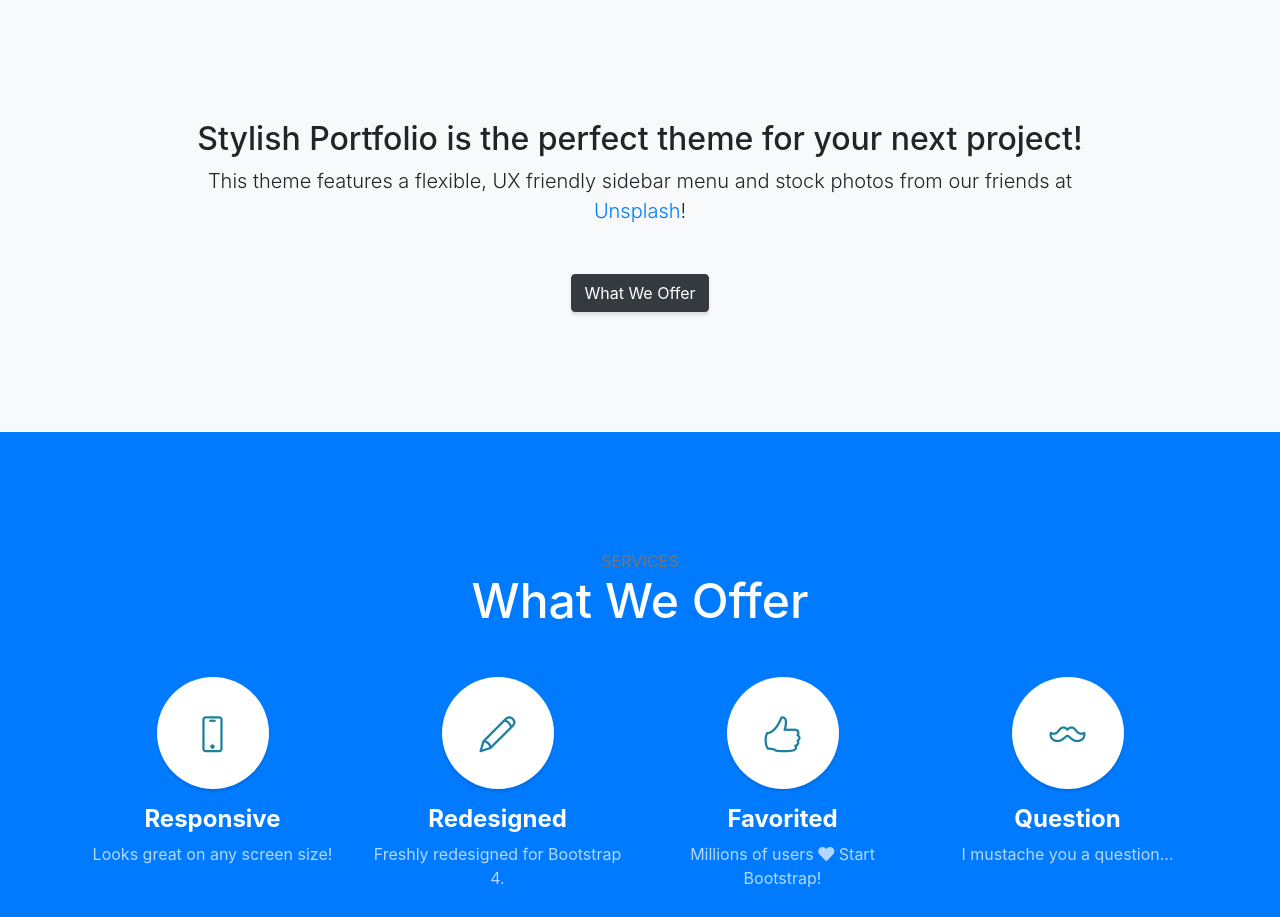
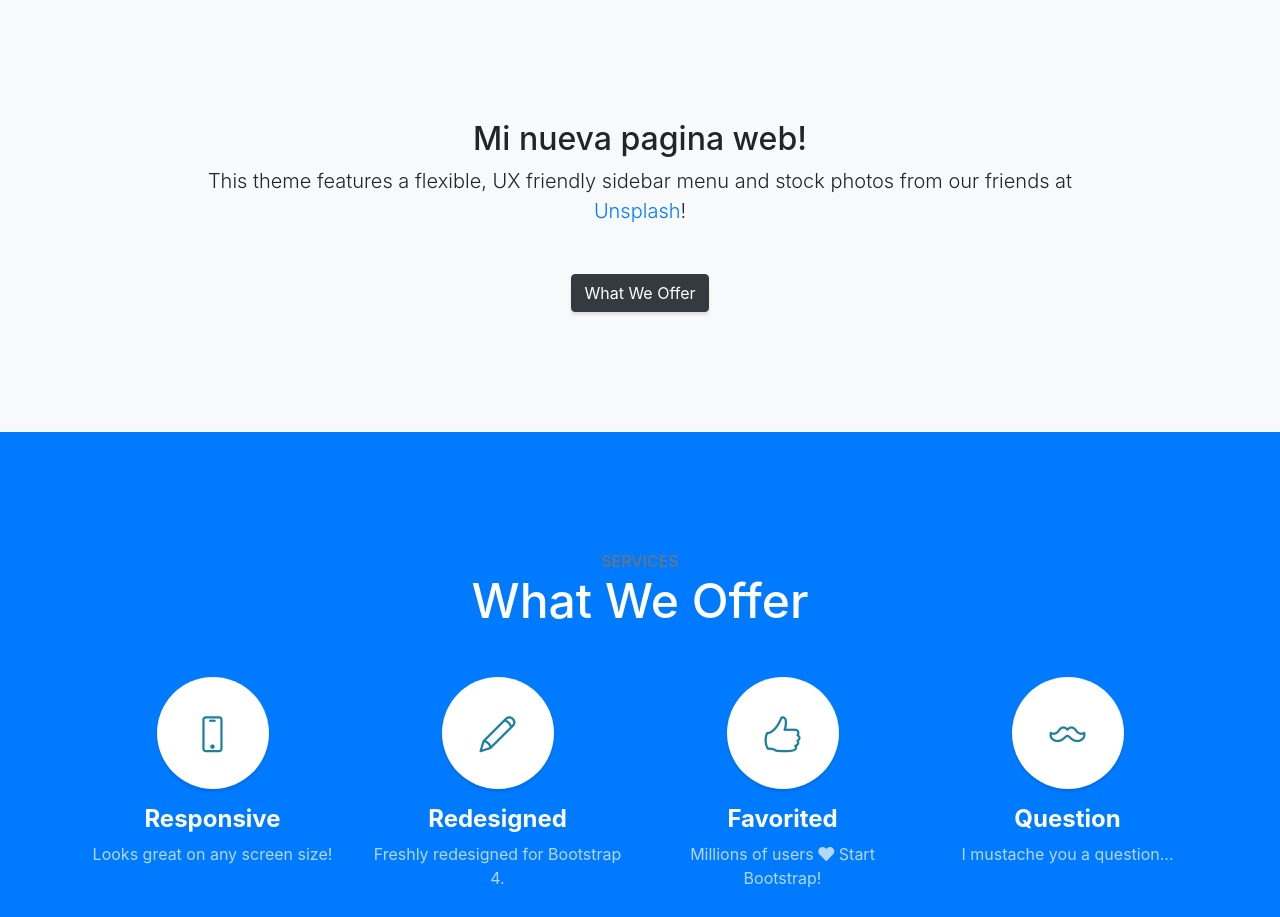
Before and after one commit to javadev16/test, a website with bundled scripts: page index.html in a window 1280 px wide. Shown: the part 800-1717 px from the top of the page. Built offline with nearby package versions, Linux system fonts and the light colour scheme.

Commit message:
Update index.html

```diff
--- a/index.html
+++ b/index.html
@@ -69,7 +69,7 @@
     <div class="container text-center">
       <div class="row">
         <div class="col-lg-10 mx-auto">
-          <h2>Stylish Portfolio is the perfect theme for your next project!</h2>
+          <h2>Mi nueva pagina web!</h2>
           <p class="lead mb-5">This theme features a flexible, UX friendly sidebar menu and stock photos from our friends at
             <a href="https://unsplash.com/">Unsplash</a>!</p>
           <a class="btn btn-dark btn-xl js-scroll-trigger" href="#services">What We Offer</a>
```
